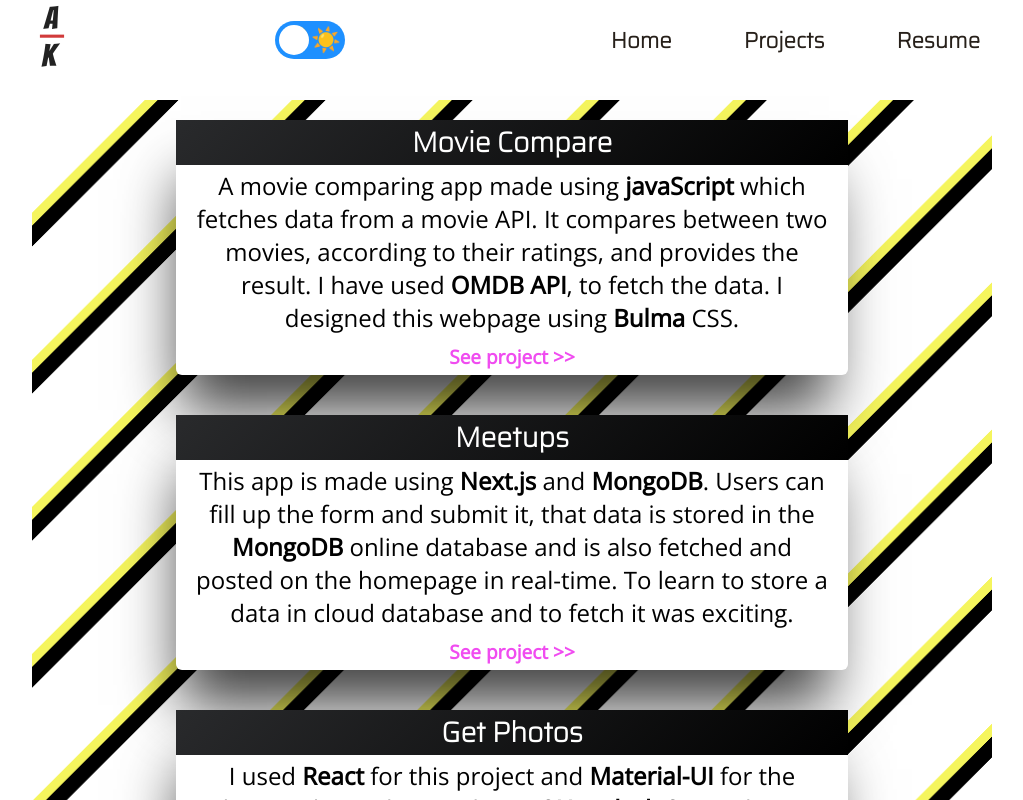
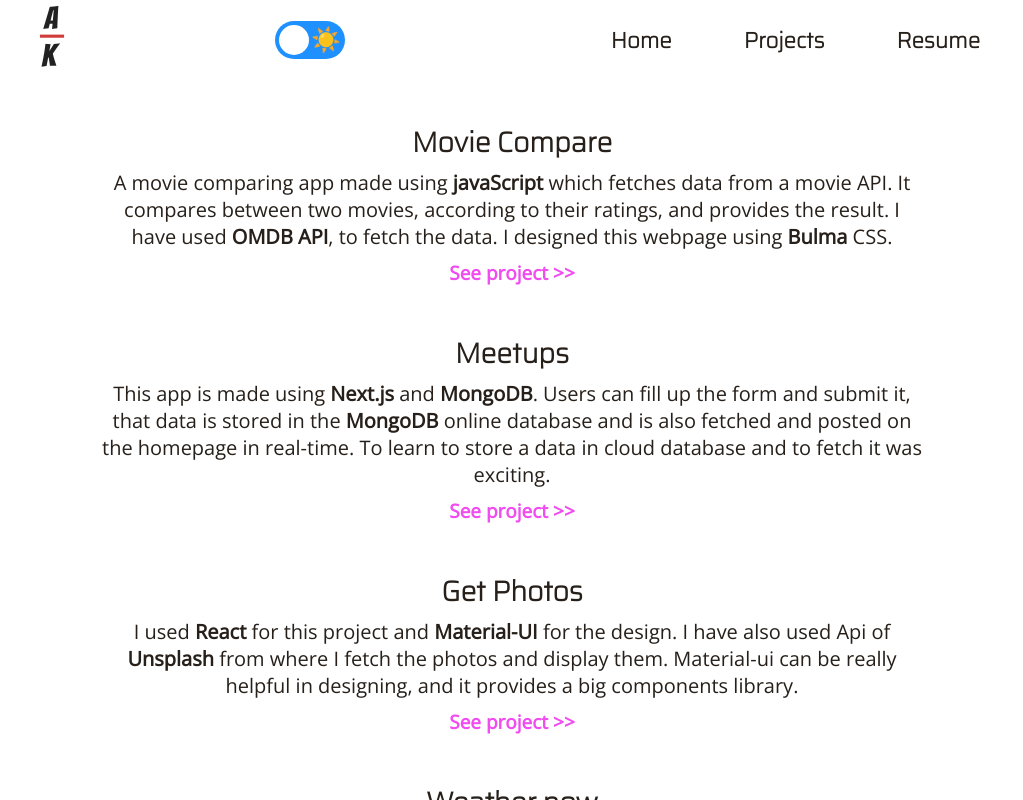
Before and after one commit to bhubhik/portfolio, a Next.js app: page /projects in a window 1280 px wide. Shown: the top 800 px of the page, without its empty margins (128-1151 px from the left). Built offline with nearby package versions, Linux system fonts and the light colour scheme; a web font is replaced by a local one.

Commit message:
Linkedin

```diff
--- a/src/components/projectPage/ProjectPage.module.css
+++ b/src/components/projectPage/ProjectPage.module.css
@@ -1,5 +1,5 @@
 .page footer {
-  margin-top: 0;
+  margin-top: 30px;
 }
 
 .page {
@@ -13,21 +13,6 @@
 .body {
   width: 960px;
   margin-top: 0;
-  background-image: linear-gradient(
-    135deg,
-    #ffffff 38.46%,
-    #f5f55d 38.46%,
-    #f5f55d 42.79%,
-    #000000 42.79%,
-    #000000 50%,
-    #ffffff 50%,
-    #ffffff 88.46%,
-    #f5f55d 88.46%,
-    #f5f55d 92.79%,
-    #000000 92.79%,
-    #000000 100%
-  );
-  background-size: 147.08px 147.08px;
 }
 .projects {
   display: flex;
@@ -40,32 +25,27 @@
   display: flex;
   flex-direction: column;
   align-items: center;
-  color: black;
-  box-shadow: -7px 47px 56px -12px rgba(0, 0, 0, 0.75);
-  -webkit-box-shadow: -7px 47px 56px -12px rgba(0, 0, 0, 0.75);
-  -moz-box-shadow: -7px 47px 56px -12px rgba(0, 0, 0, 0.75);
+
   border-radius: 6px;
   text-align: center;
   margin: 20px;
 
-  background-color: rgb(255, 255, 255);
   transition: box-shadow 0.6s;
-  width: 70%;
+  width: 90%;
+}
+.description:hover {
+  -webkit-box-shadow: 0px 10px 13px -7px #000000,
+    0px 3px 11px 9px rgba(0, 0, 0, 0.08);
+  box-shadow: 0px 10px 13px -7px #000000, 0px 3px 11px 9px rgba(0, 0, 0, 0.08);
 }
 .description p {
-  font-size: 24px;
+  font-size: 20px;
   font-weight: 500;
   margin-bottom: 0;
   margin-top: 4px;
   width: 95%;
 }
 .description h1 {
-  background: #292a2c;
-  background: -moz-linear-gradient(-45deg, #292a2c 0%, #000000 100%);
-  background: -webkit-linear-gradient(-45deg, #292a2c 0%, #000000 100%);
-  background: linear-gradient(135deg, #292a2c 0%, #000000 100%);
-  filter: progid:DXImageTransform.Microsoft.gradient( startColorstr='#45484d', endColorstr='#000000',GradientType=1 );
-  color: white;
   height: 45px;
   font-family: Saira, sans-serif;
   margin-top: 0;
@@ -94,9 +74,6 @@
   .projects div {
     width: 400px;
     height: auto;
-    box-shadow: -7px 47px 56px -12px rgba(0, 0, 0, 0.75);
-    -webkit-box-shadow: -7px 47px 56px -12px rgba(0, 0, 0, 0.75);
-    -moz-box-shadow: -7px 47px 56px -12px rgba(0, 0, 0, 0.75);
   }
 }
 @media screen and (min-width: 480px) and (max-width: 767px) {
```
